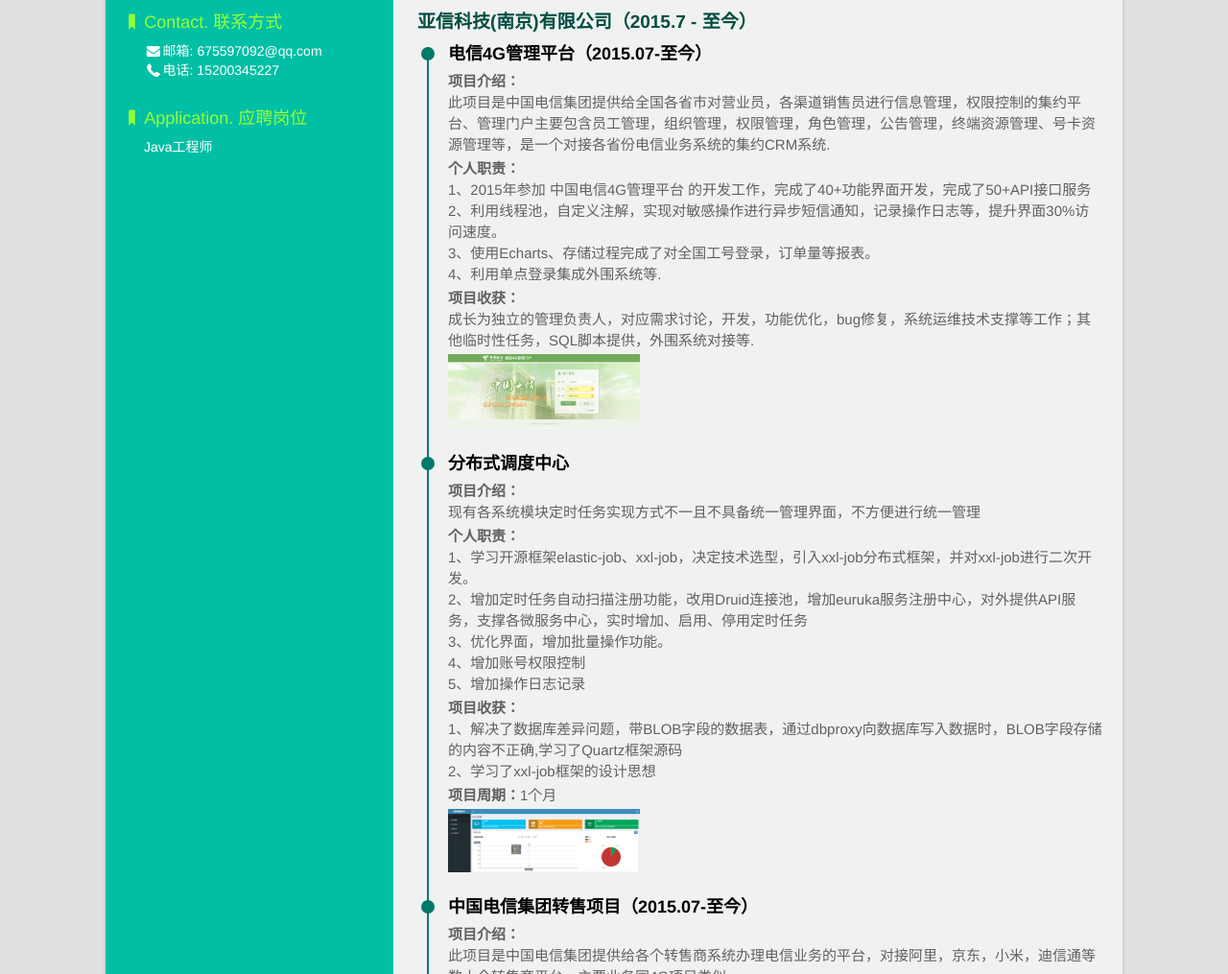
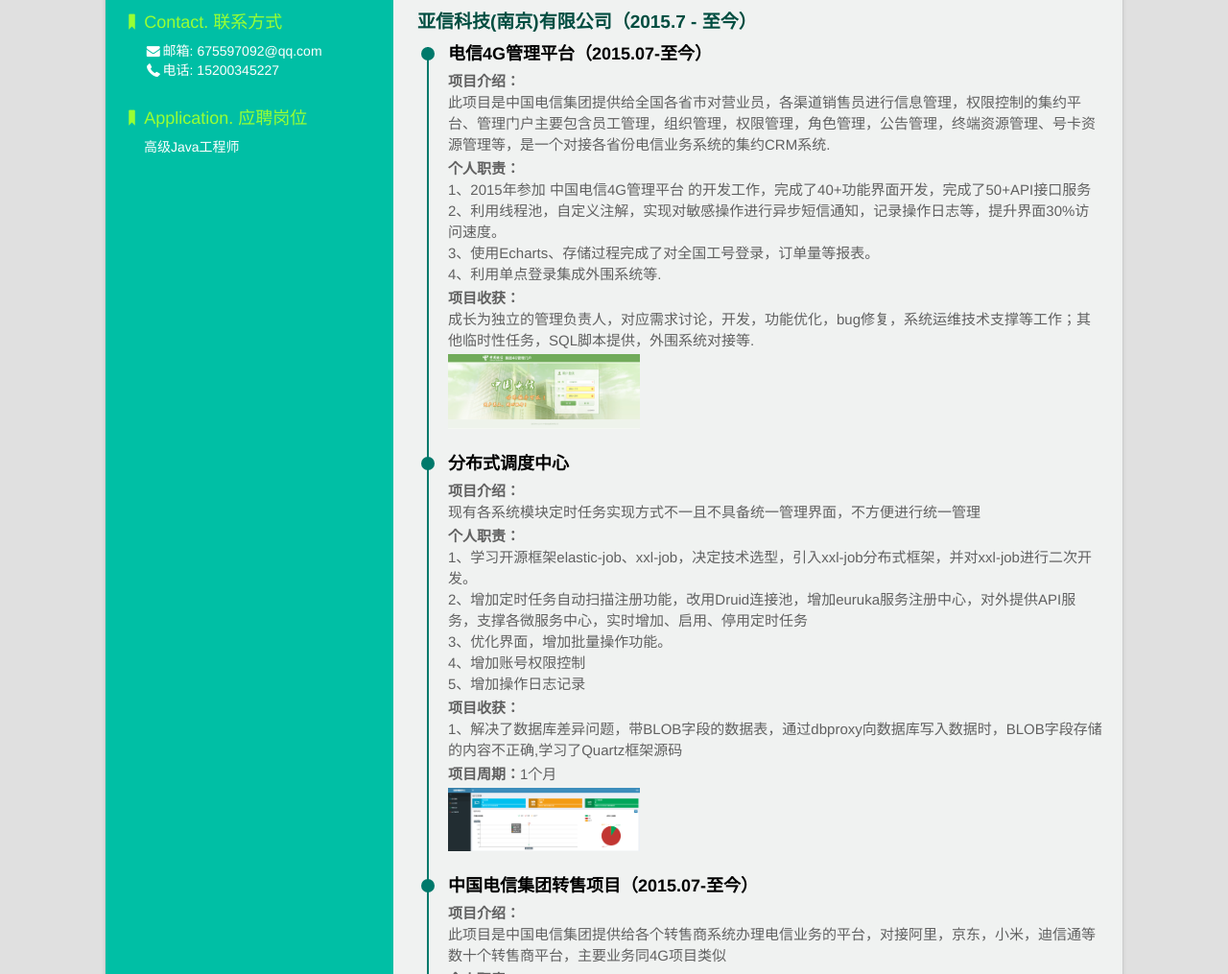
Before and after one commit to zhanglei20/img, a website: page index.html in a window 1280 px wide. Shown: the part 285-1300 px from the top of the page at 96% size. Drawn offline with Linux system fonts and the light colour scheme.

Commit message:
更新简历

```diff
--- a/index.html
+++ b/index.html
@@ -48,7 +48,7 @@
             </li>
             <li class="someRight">
                 <dt><i class="icon-bookmark"></i>Application. 应聘岗位</dt>
-                <dd>Java工程师</dd>
+                <dd>高级Java工程师</dd>
             </li>
             <!--<li class="skill">
                 <dt><i class="icon-bookmark"></i>Tech. 技能点</dt>
@@ -135,7 +135,6 @@
                         </P>
                         <p><b>项目收获：</b><br/>
                             1、解决了数据库差异问题，带BLOB字段的数据表，通过dbproxy向数据库写入数据时，BLOB字段存储的内容不正确,学习了Quartz框架源码</br>
-                            2、学习了xxl-job框架的设计思想
                         </p>
                         <p><b>项目周期：</b>1个月</p>
                         <img src="img/sc-job.png">
```
